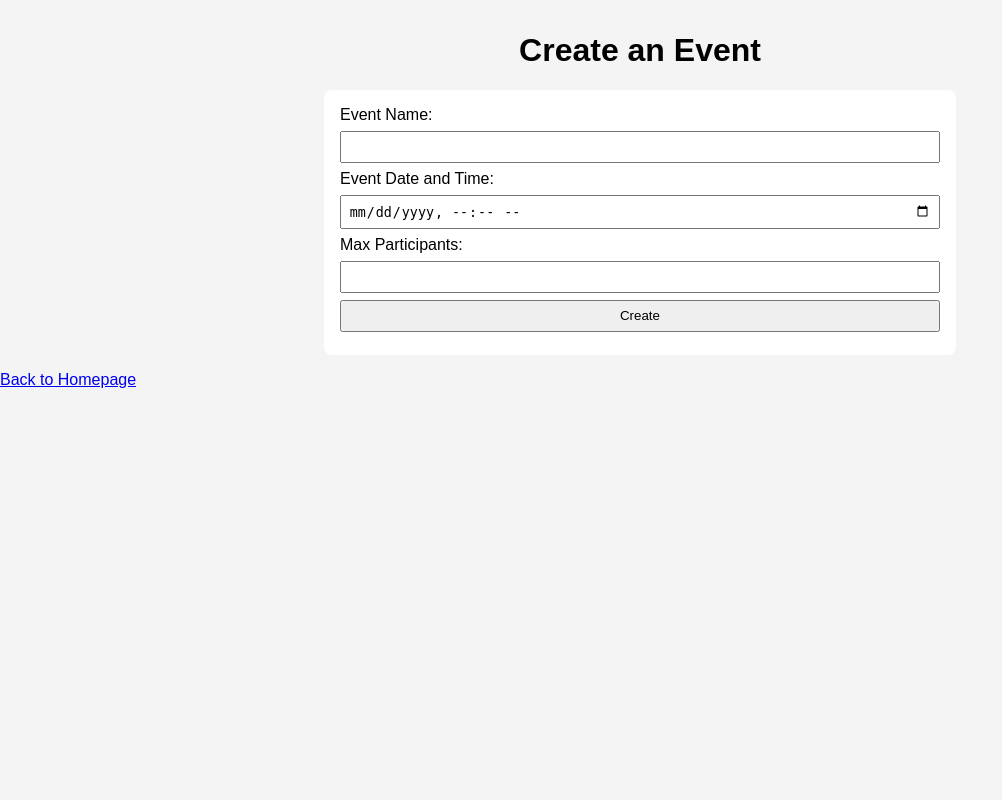
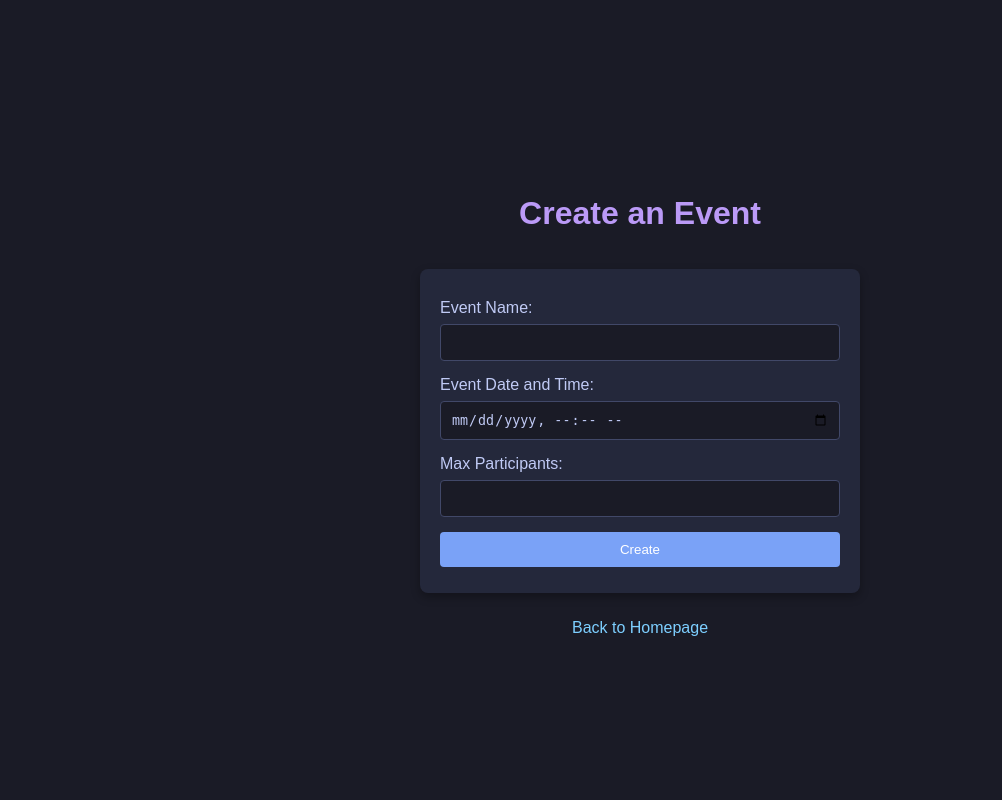
Before and after one commit to MSAS25/Event_Registration_System, a Django app: page /events/create/ in a window 1280 px wide. Shown: the whole page, without its empty margins (0-1002 px from the left). Run offline with Django 5.2, Linux system fonts and the light colour scheme; a user stored in the database is signed in.

Commit message:
Update create_event.html

```diff
--- a/event_registration_system/events/templates/events/create_event.html
+++ b/event_registration_system/events/templates/events/create_event.html
@@ -1,5 +1,66 @@
 {% load static %}
 <link rel="stylesheet" href="{% static 'css/style.css' %}">
+<style>
+    /* Tokyo Night Theme */
+    body {
+        background-color: #1a1b26;
+        color: #c0caf5;
+        font-family: 'Arial', sans-serif;
+        display: flex;
+        flex-direction: column;
+        align-items: center;
+        justify-content: center;
+        height: 100vh;
+        margin: 0;
+    }
+    h1 {
+        color: #bb9af7;
+    }
+    form {
+        background-color: #24283b;
+        padding: 20px;
+        border-radius: 8px;
+        box-shadow: 0 4px 10px rgba(0, 0, 0, 0.3);
+        max-width: 400px;
+        width: 100%;
+    }
+    label {
+        display: block;
+        margin-top: 10px;
+        margin-bottom: 5px;
+    }
+    input {
+        width: 100%;
+        padding: 10px;
+        margin-bottom: 15px;
+        border: 1px solid #414868;
+        background-color: #1a1b26;
+        color: #c0caf5;
+        border-radius: 4px;
+    }
+    button {
+        background-color: #7aa2f7;
+        color: white;
+        padding: 10px 15px;
+        border: none;
+        cursor: pointer;
+        border-radius: 4px;
+        transition: background 0.3s;
+        width: 100%;
+    }
+    button:hover {
+        background-color: #bb9af7;
+    }
+    a {
+        color: #7dcfff;
+        margin-top: 10px;
+        display: inline-block;
+        text-decoration: none;
+    }
+    a:hover {
+        text-decoration: underline;
+    }
+</style>
 
 <h1>Create an Event</h1>
 <form method="POST">
```
